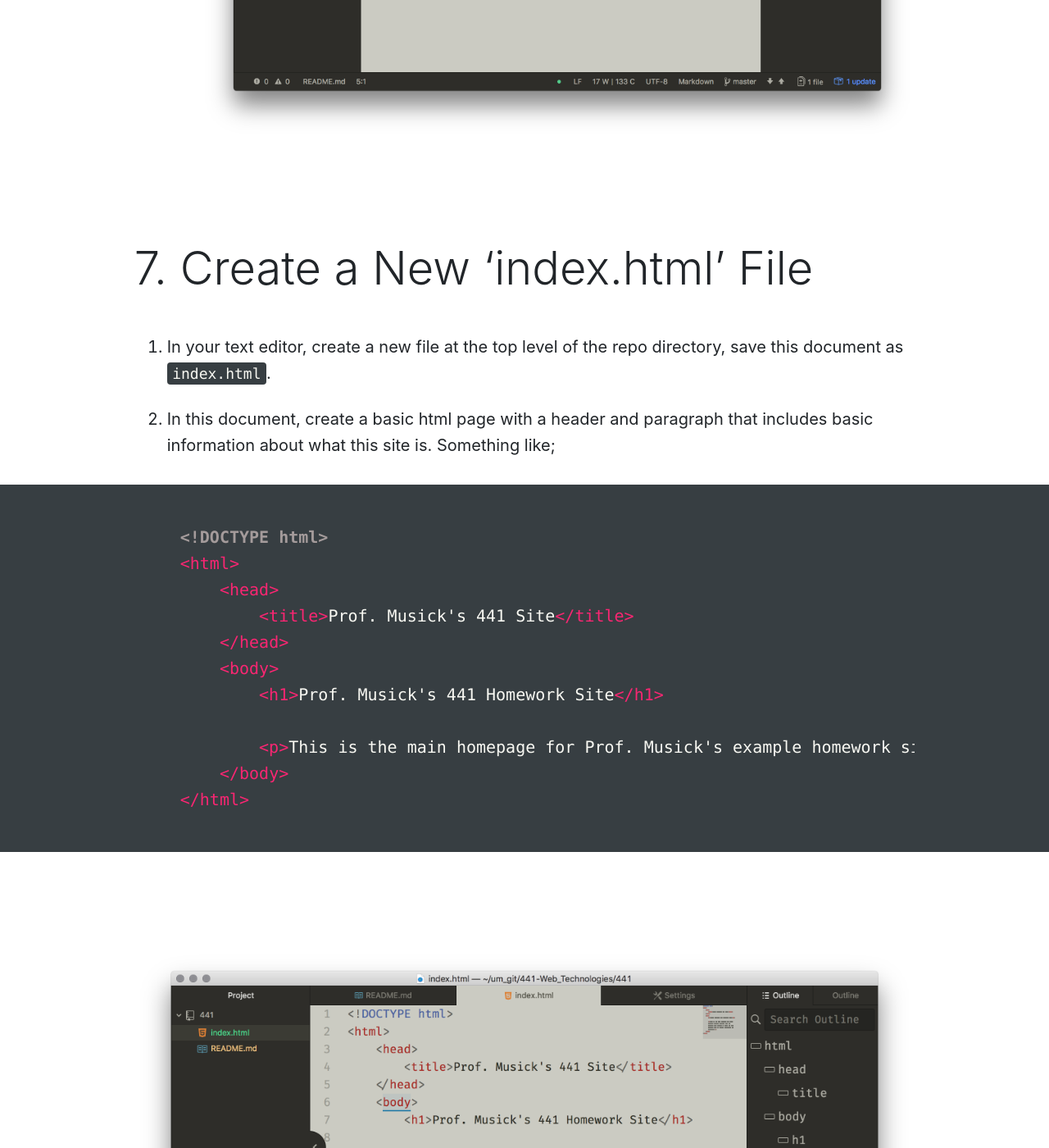
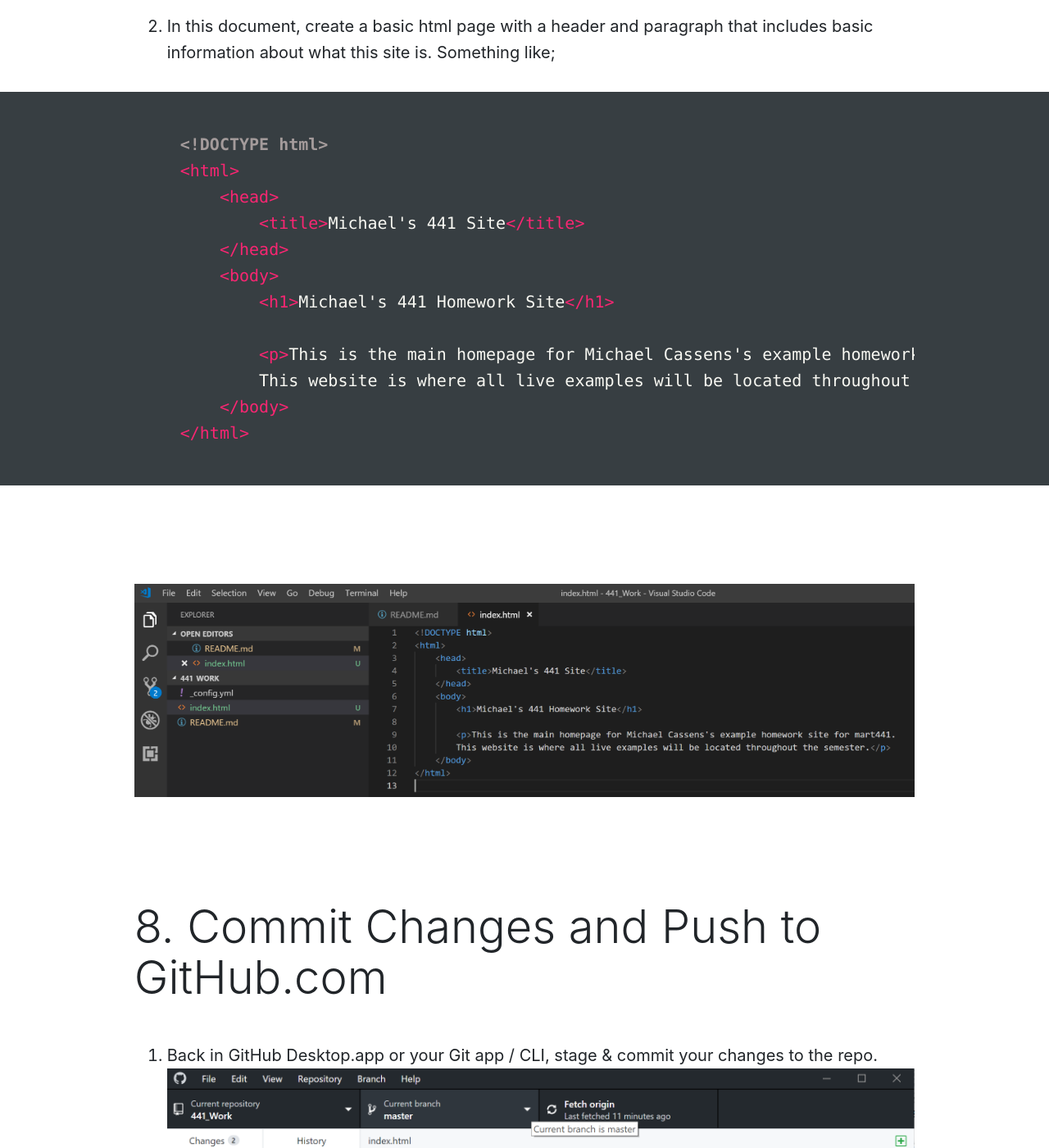
Before and after one commit to Montana-Media-Arts/441-web-tech-Spring2019-course, a Jekyll site: the page built from modules/week-1/_posts/2017-01-12-new-course-repo.md, in a window 1280 px wide and 1400 px high, scrolled down 12116 px. Shown: the whole window at 82% size. Built offline with Jekyll 4.4.1, drawn with Linux system fonts in a browser that asks for light colours; nearby versions of some CDN libraries.

Commit message:
changes to new course page
added new images and changed some text

````diff
--- a/modules/week-1/_posts/2017-01-12-new-course-repo.md
+++ b/modules/week-1/_posts/2017-01-12-new-course-repo.md
@@ -15,14 +15,14 @@ First, we will create a new repo directly on GitHub.com. We will then turn it on
 1. Go to [GitHub.com](https://github.com)
 2. If you are not signed in, sign in to your GitHub account
 3. Find the green "New repository" button and press it.
-![new repo button on guthub.com](../imgs/newrepo.png)
+![new repo button on guthub.com](../imgs/Screen5.png)
 4. Give your repository a great name, like "_441_".
     - Optionally, give this repo a description, like "_Homework repo for UMontana Media Arts, Web Tech (MART441) course._".
 5. Keep this as a "Public" repo.
 6. Select the "Initialize this repository with a README" box.
 7. Finally press the "Create Repository" button.
 
-![Create repo window](../imgs/newrepowindow.png)
+![Create repo window](../imgs/Screen6.png)
 
 
 <br />
@@ -36,7 +36,7 @@ To turn your repo into a GH-Pages site, you need to open the "Repository Setting
 
 > If you are unfamiliar with GitHub Pages, check out their [info site](https://pages.github.com)
 
-![Repo Settings Button](../imgs/reposettings.png)
+![Repo Settings Button](../imgs/Screen7.png)
 
 1. Inside of settings, you will need to scroll down until you fine the "GitHub Pages" section.
 2. There you need to change the dropdown menu under source from "None▾" to "master branch".
@@ -45,13 +45,13 @@ To turn your repo into a GH-Pages site, you need to open the "Repository Setting
 5. If you scroll back down the page to the "GitHub Pages" section again,
 6. You will find the URL where your site will eventually be published to.
 
-![GitHub Pages Section](../imgs/ghpages.png)
+![GitHub Pages Section](../imgs/Screen8.png)
 
 ## 3. Go To Your New Site
 
 First, wait a few moments up to a few minutes, for GitHub to "publish" your site. Then, click on the link provided from the "Settings" page. This should bring you to a static white page, displaying the contents of your README.md file.
 
-![Example of README as homepage](../imgs/readme-homepage.png)
+![Example of README as homepage](../imgs/Screen9.png)
 
 Since we have not added and pushed an index.html document yet, GitHub uses your repo's main readme instead.
 
@@ -61,7 +61,7 @@ Since we have not added and pushed an index.html document yet, GitHub uses your
 2. Select the "Clone or Download" button on this main page.
 3. If you are using the GitHub Desktop app, then you simply need to press the "Open in Desktop" button. If instead you are using another app, copy the git URL that pops up.
 
-![Open in Desktop Button](../imgs/openindesktop.png)
+![Open in Desktop Button](../imgs/Screen10.png)
 
 #### For GitHub Desktop Users
 
@@ -71,7 +71,7 @@ Since we have not added and pushed an index.html document yet, GitHub uses your
 4. GitHub Desktop.app will suggest a directory name that is based on the repo name. Feel free to change that in the "Local Path" line to something else.
 5. Finally, click "Clone".
 
-![Clone a Repository Box](../imgs/clonerepo.png)
+![Clone a Repository Box](../imgs/Screen11.png)
 
 #### For Other App Users
 
@@ -87,16 +87,16 @@ Since we have not added and pushed an index.html document yet, GitHub uses your
 
 Finally, you should open the new local copy of the repo directory in your text editor. If you are using GitHub Desktop.app, you can select the "Open in Atom" or "Open in Visual Studio Code" option from the "Repository" dropdown menu (depending on the text editor you have installed and setup with GitHub Desktop.app)
 
-![Open in Atom option](../imgs/open-in-editor.png)
+![Open in Atom option](../imgs/Screen12.png)
 
 ## 6. Add the Base URL of Your New Site to README.md
 
 1. Copy the URL from the repo settings that is your new sites "base url".
-![copy base url](../imgs/copybase.png)
+![copy base url](../imgs/Screen13.png)
 
 2. Paste this URL into the README.md file in your text editor. Then save this up.
     - (This could be used throughout the semester so you do not have to remember the URL)
-![Add URL to Readme.md](../imgs/urlreadme.png)
+![Add URL to Readme.md](../imgs/Screen14.png)
 
 ## 7. Create a New 'index.html' File
 
@@ -107,31 +107,32 @@ Finally, you should open the new local copy of the repo directory in your text e
 <!DOCTYPE html>
 <html>
     <head>
-        <title>Prof. Musick's 441 Site</title>
+        <title>Michael's 441 Site</title>
     </head>
     <body>
-        <h1>Prof. Musick's 441 Homework Site</h1>
+        <h1>Michael's 441 Homework Site</h1>
 
-        <p>This is the main homepage for Prof. Musick's example homework site for mart441. This website is where all live examples will be located throughout the semester.</p>
+        <p>This is the main homepage for Michael Cassens's example homework site for mart441.
+        This website is where all live examples will be located throughout the semester.</p>
     </body>
 </html>
 ```
 
-![basic home page in atom editor](../imgs/basic-page.png)
+![basic home page in Visual Code editor](../imgs/Screen15.png)
 
 ## 8. Commit Changes and Push to GitHub.com
 
 1. Back in GitHub Desktop.app or your Git app / CLI, stage & commit your changes to the repo.
-![GitHub Desktop App commit example](../imgs/ghcommit.png)
+![GitHub Desktop App commit example](../imgs/Screen16.png)
 
 2. Next, Push your commits to the remote repository on GitHub.com, thereby sync-ing the remote and local versions of the repo.
-![Push a repo to remote](../imgs/push.png)
+![Push a repo to remote](../imgs/Screen17.png)
 
 ## 9. Verify Sync on GitHub.com
 
 1. In your browser, navigate back to your repository on github.com.
 2. You should now see the updated README.md being displayed, as well as the existence of the 'index.html' file.
-![Updated repo on github.com](../imgs/updated-repo.png)
+![Updated repo on github.com](../imgs/Screen18.png)
 
 ## 10. Navigate to the New Site Homepage
 
@@ -139,4 +140,4 @@ Finally, you should open the new local copy of the repo directory in your text e
     - i.e. https://YOUR-USERNAME.github.io/YOUR-REPO-NAME
 2. After a few minutes, GitHub should update its information, and you will see your new homepage that came from the 'index.html' document.
 
-![Updated GH-Pages homepage](../imgs/updated-homepage.png)
+![Updated GH-Pages homepage](../imgs/Screen19.png)
````
Also changed, not shown: modules/week-1/imgs/Screen10.png (added), modules/week-1/imgs/Screen11.png (added), modules/week-1/imgs/Screen12.png (added), modules/week-1/imgs/Screen13.png (added), modules/week-1/imgs/Screen14.png (added), modules/week-1/imgs/Screen15.png (added), modules/week-1/imgs/Screen16.png (added), modules/week-1/imgs/Screen17.png (added), modules/week-1/imgs/Screen18.png (added), modules/week-1/imgs/Screen19.png (added), modules/week-1/imgs/Screen5.png (added), modules/week-1/imgs/Screen6.png (added), modules/week-1/imgs/Screen7.png (added), modules/week-1/imgs/Screen8.png (added), 1 more files.
